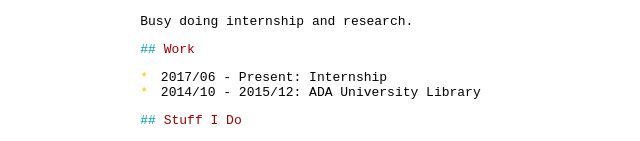
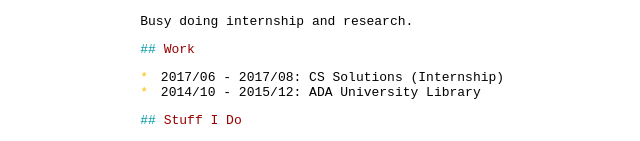
Before and after one commit to ziyaddin/ziyaddin.github.io, a plain HTML site: page index.html in a window 1280 px wide. Shown: the part 139-280 px from the top of the page, without its empty margins (225-865 px from the left). Drawn offline with Linux system fonts and the light colour scheme.

Commit message:
modify date

```diff
--- a/index.html
+++ b/index.html
@@ -20,7 +20,7 @@
 <h2 id="work">Work</h2>
 
 <ul>
-<li>2017/06 - Present: Internship</li>
+<li>2017/06 - 2017/08: CS Solutions (Internship)</li>
 <li>2014/10 - 2015/12: ADA University Library</li>
 </ul>
 
```
